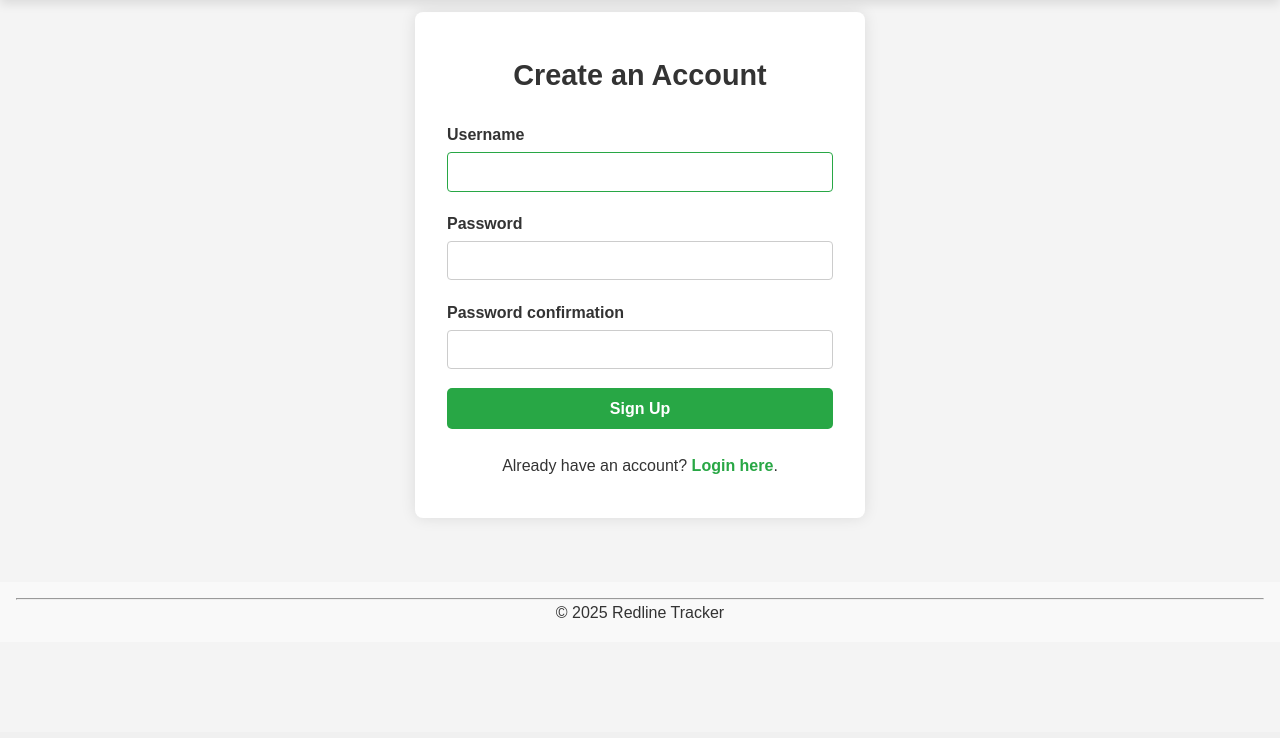
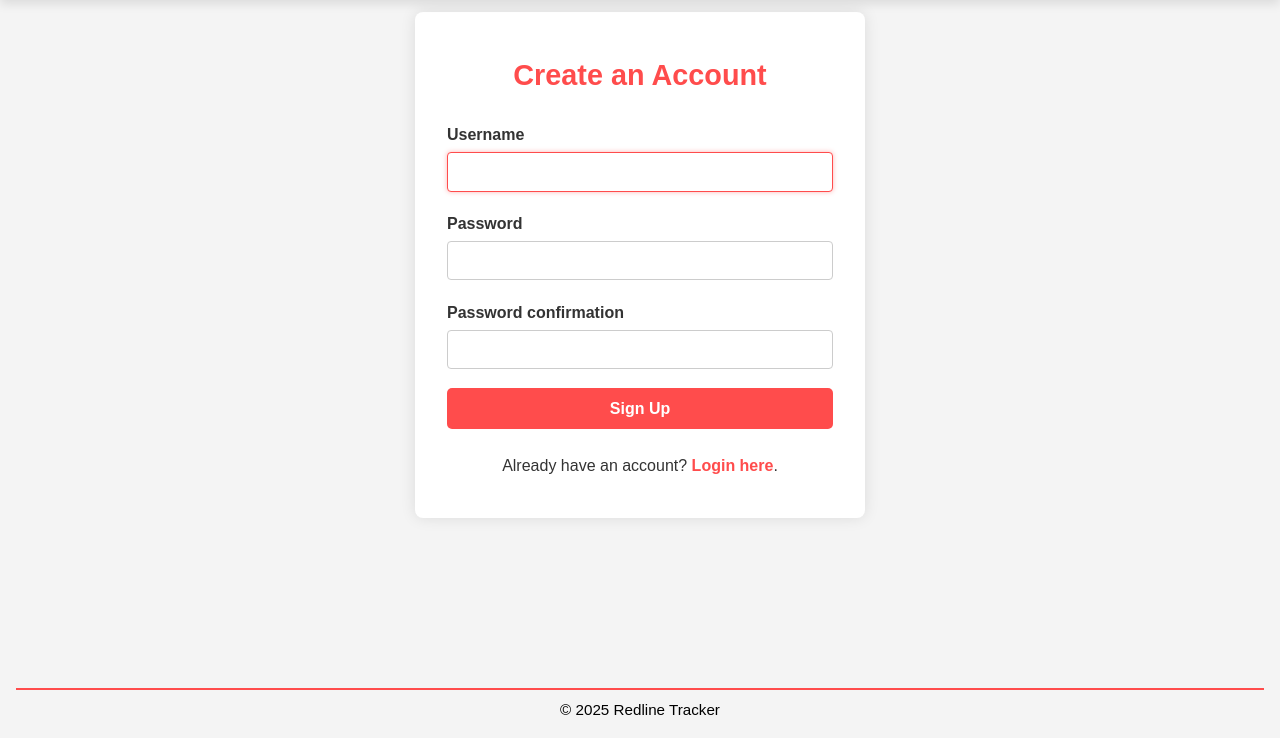
Before and after one commit to xiokevc/redline-tracker, a Django app: page /signup/ in a window 1280 px wide. Shown: the part 68-806 px from the top of the page. Before the commit the page ends 686 px from the top, so only its background shows below. Run offline with Django 5.2, Linux system fonts and the light colour scheme.

Commit message:
update nav bar+landing css

```diff
--- a/static/tracker/css/base.css
+++ b/static/tracker/css/base.css
@@ -64,9 +64,10 @@ body {
     cursor: pointer;
     padding: 0.4rem 0.8rem;
     border-radius: 5px;
-    transition: 0.3s;
+    transition: all 0.3s ease;
 }
 
+/* Navbar Buttons */
 .nav-links li a.primary-btn {
     background-color: #fff;
     color: #ff4c4c;
@@ -80,6 +81,7 @@ body {
 .nav-links li a.secondary-btn {
     background-color: transparent;
     border: 2px solid #fff;
+    color: #fff;
 }
 
 .nav-links li a.secondary-btn:hover {
@@ -90,6 +92,8 @@ body {
 .logout-btn {
     background-color: #555;
     color: #fff;
+    padding: 0.4rem 0.8rem;
+    border-radius: 5px;
 }
 
 .logout-btn:hover {
@@ -99,11 +103,64 @@ body {
 /* Main content spacing to avoid navbar overlap */
 main {
     margin-top: 80px; /* height of navbar */
+    min-height: calc(100vh - 140px); /* account for header + footer */
 }
 
 /* Footer */
 .footer {
     text-align: center;
     padding: 1rem;
-    background-color: #f9f9f9;
+    background-color: #ffffff00;
+    color: #000000;
+    width: 100%;
+    position: relative;
 }
+
+.footer hr {
+    border: 0;
+    border-top: 2px solid #ff4c4c;
+    margin-bottom: 0.5rem;
+    width: 100%;
+}
+
+.footer p {
+    margin: 0;
+    font-size: 0.95rem;
+    font-weight: 500;
+}
+
+/* Buttons Theme (reusable) */
+.primary-btn {
+    background-color: #ff4c4c;
+    color: #fff;
+    border: none;
+}
+
+.primary-btn:hover {
+    background-color: #e63b3b;
+}
+
+.secondary-btn {
+    background-color: transparent;
+    border: 2px solid #fff;
+    color: #fff;
+}
+
+.secondary-btn:hover {
+    background-color: #fff;
+    color: #333;
+}
+
+/* Responsive Navbar */
+@media (max-width: 768px) {
+    .nav-container {
+        flex-direction: column;
+        align-items: flex-start;
+        gap: 0.5rem;
+    }
+    .nav-links {
+        flex-direction: column;
+        width: 100%;
+        gap: 0.5rem;
+    }
+}
--- a/static/tracker/css/signup.css
+++ b/static/tracker/css/signup.css
@@ -7,23 +7,26 @@
     box-shadow: 0 0 15px rgba(0, 0, 0, 0.1);
     font-family: Arial, sans-serif;
     color: #333;
+    text-align: center;
 }
 
 .signup-container h2 {
-    text-align: center;
     margin-bottom: 1.5rem;
     font-size: 1.8rem;
     font-weight: 700;
+    color: #ff4c4c;
 }
 
 .signup-form .form-group {
     margin-bottom: 1.2rem;
+    text-align: left;
 }
 
 .signup-form label {
     display: block;
     font-weight: 700;
     margin-bottom: 0.3rem;
+    color: #333;
 }
 
 .signup-form input {
@@ -32,12 +35,13 @@
     font-size: 1rem;
     border-radius: 4px;
     border: 1px solid #ccc;
-    transition: border-color 0.3s ease;
+    transition: border-color 0.3s ease, box-shadow 0.3s ease;
 }
 
 .signup-form input:focus {
-    border-color: #28a745;
+    border-color: #ff4c4c;
     outline: none;
+    box-shadow: 0 0 5px rgba(255, 76, 76, 0.4);
 }
 
 .error {
@@ -49,19 +53,20 @@
 .btn-signup {
     width: 100%;
     padding: 0.7rem;
-    background-color: #28a745;
-    color: white;
+    background-color: #ff4c4c;
+    color: #fff;
     font-size: 1rem;
     border: none;
     border-radius: 5px;
     cursor: pointer;
     font-weight: 700;
-    transition: background-color 0.3s ease;
+    transition: background-color 0.3s ease, transform 0.2s ease;
 }
 
 .btn-signup:hover,
 .btn-signup:focus {
-    background-color: #218838;
+    background-color: #e63b3b;
+    transform: translateY(-2px);
     outline: none;
 }
 
@@ -72,7 +77,7 @@
 }
 
 .login-link a {
-    color: #28a745;
+    color: #ff4c4c;
     font-weight: 700;
     text-decoration: none;
     transition: color 0.3s ease;
@@ -80,7 +85,7 @@
 
 .login-link a:hover,
 .login-link a:focus {
-    color: #1e7e34;
+    color: #e63b3b;
     text-decoration: underline;
     outline: none;
 }
--- a/tracker/templates/tracker/base.html
+++ b/tracker/templates/tracker/base.html
@@ -36,14 +36,14 @@
     </header>
 
     <!-- Main content -->
-    <main>
+    <main class="site-main">
         {% block content %}{% endblock %}
     </main>
 
     <!-- Footer -->
     <footer class="footer">
-        <hr />
-        <p>&copy; 2025 Redline Tracker</p>
+      <hr />
+      <p>&copy; 2025 Redline Tracker</p>
     </footer>
 
     {% block extra_js %}{% endblock %}
```
Also changed, not shown: static/tracker/css/login.css (+15 -11 lines).
